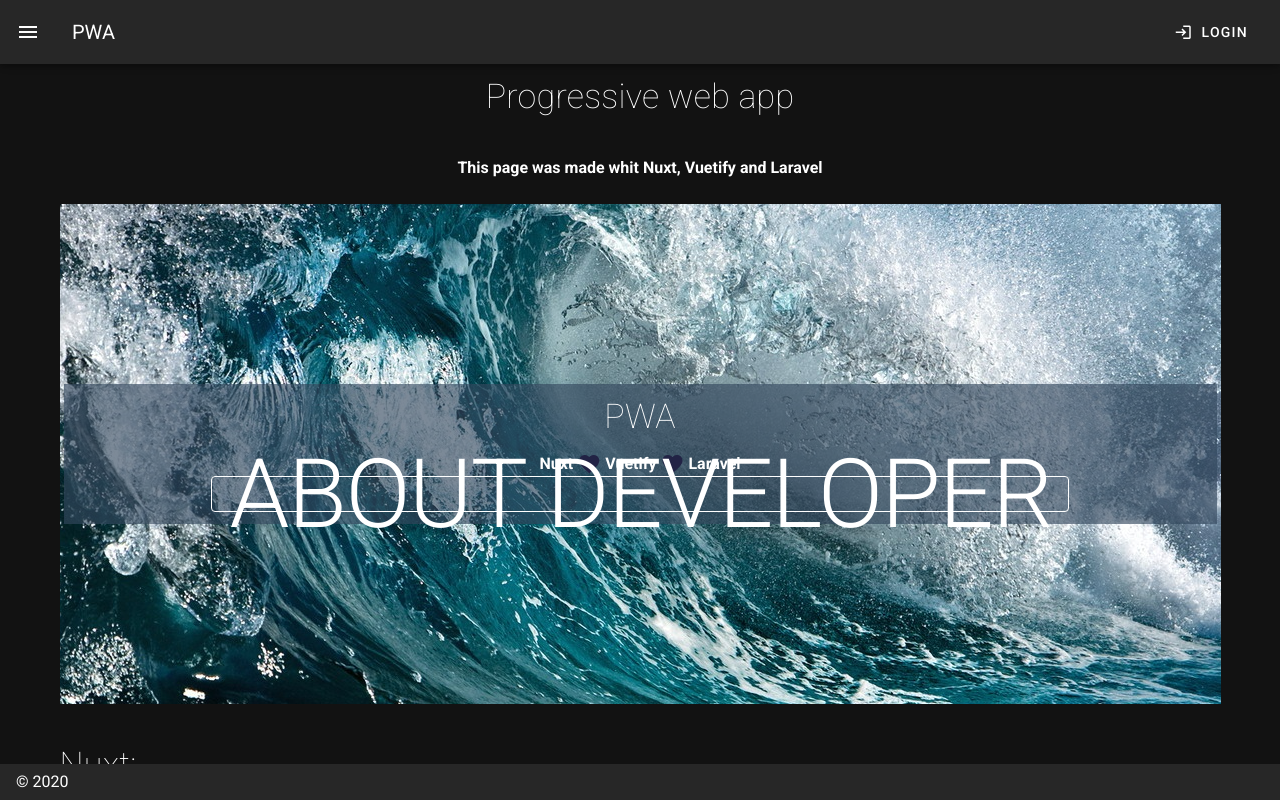
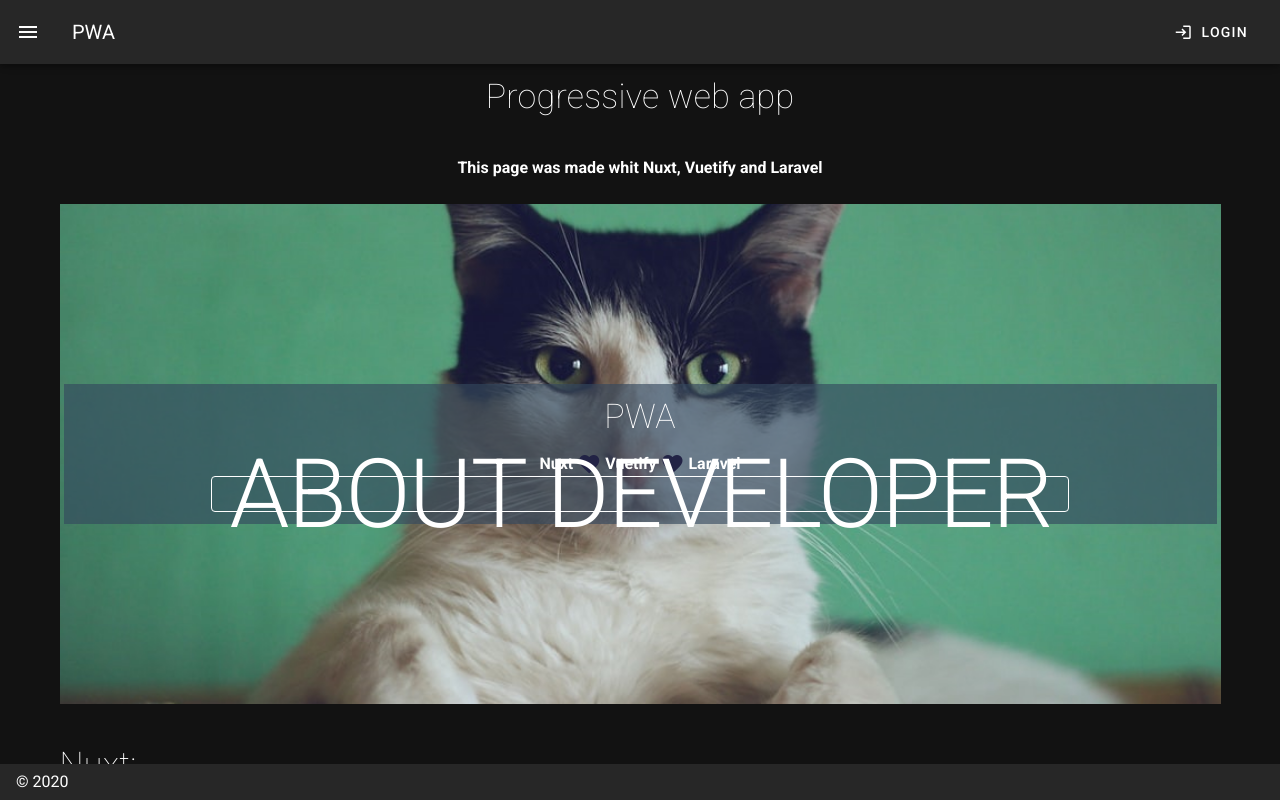
Before and after one commit to oscahumbertomr/nuxtPWA, a Nuxt app: page / in a window 1280 px wide. Shown: the top 800 px of the page. Built offline with nearby package versions, Linux system fonts and the light colour scheme.

Commit message:
index cat

```diff
--- a/pages/index.vue
+++ b/pages/index.vue
@@ -9,7 +9,7 @@
         <v-col xs="11" sm="12" md="12">
             <v-parallax
                     dark
-                    src="/waves.jpg"
+                    src="/cat.png"
                     style="min-height: 50vh; margin-top: 0"
             >
                 <v-row
--- a/pages/users/_id/index.vue
+++ b/pages/users/_id/index.vue
@@ -10,9 +10,6 @@
         head:{
             title:'user id'
         },
-        validate(context){
-            return !(/\D/g).test(context.params.id)
-        }
     }
 </script>
 
```
